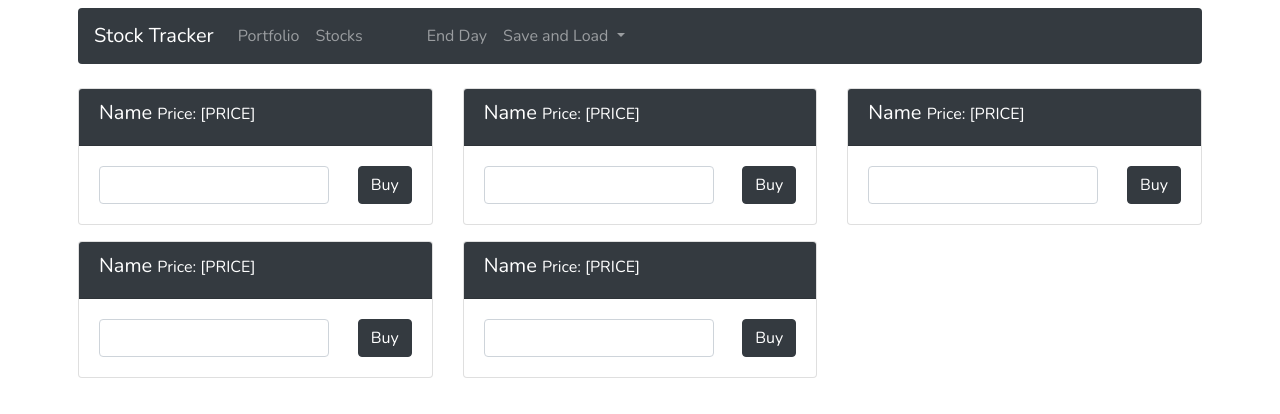
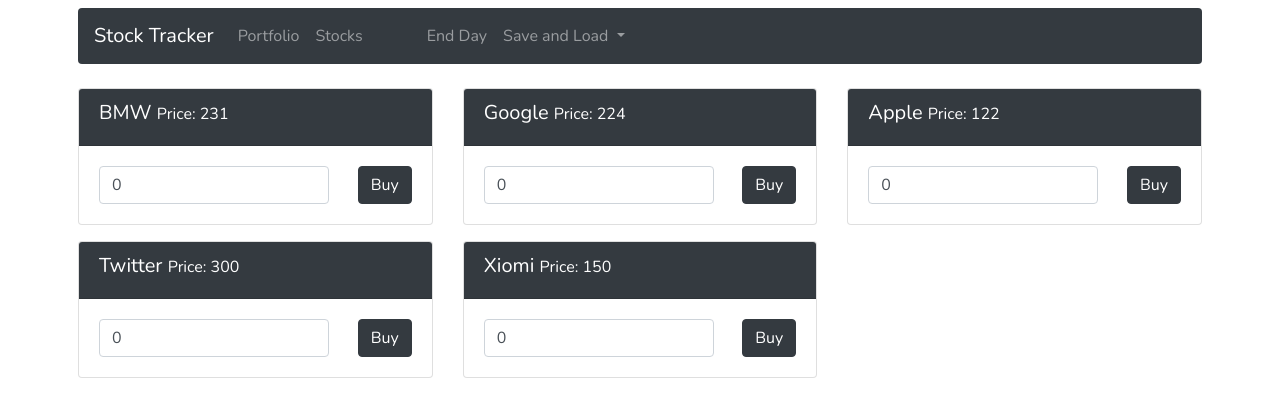
Before and after one commit to rehan-sattar/vue-stock-tracker, a Vue app: page /stocks in a window 1280 px wide. Shown: the top 414 px of the page. Built offline with nearby package versions, Linux system fonts and the light colour scheme.

Commit message:
📦 NEW: Add state to stock form

```diff
--- a/src/components/Stocks/Stock.vue
+++ b/src/components/Stocks/Stock.vue
@@ -2,12 +2,16 @@
   <div class="col-sm-12 col-md-4 col-lg-4 mt-3">
     <div class="card">
       <div class="card-header bg-dark text-white">
-        <h5>Name <small>Price: [PRICE]</small></h5>
+        <h5>
+          {{ stock.name }} <small>Price: {{ stock.price }}</small>
+        </h5>
       </div>
       <div class="card-body">
         <form action="" class="form-inline d-flex justify-content-between">
-          <input type="text" class="form-control form-control-dark" />
-          <button class="btn btn-dark">Buy</button>
+          <input type="number" class="form-control form-control-dark" min="0" v-model="quantity" />
+          <button type="button" class="btn btn-dark" @click="buyStock">
+            Buy
+          </button>
         </form>
       </div>
     </div>
@@ -16,7 +20,25 @@
 
 <script>
 export default {
-  name: "Stock"
+  name: "Stock",
+  props: ["stock"],
+  data() {
+    return {
+      quantity: 0
+    };
+  },
+  methods: {
+    buyStock() {
+      const order = {
+        stockId: this.stock.id,
+        stockPrice: this.stock.price,
+        quantity: this.quantity
+      };
+      console.log(order);
+
+      this.quantity = 0;
+    }
+  }
 };
 </script>
 
--- a/src/components/Stocks/Stocks.vue
+++ b/src/components/Stocks/Stocks.vue
@@ -1,6 +1,6 @@
 <template>
   <div class="row mt-2">
-    <Stock v-for="stock in stocks" :key="stock.id" />
+    <Stock v-for="stock in stocks" :key="stock.id" :stock="stock" />
   </div>
 </template>
 
```
